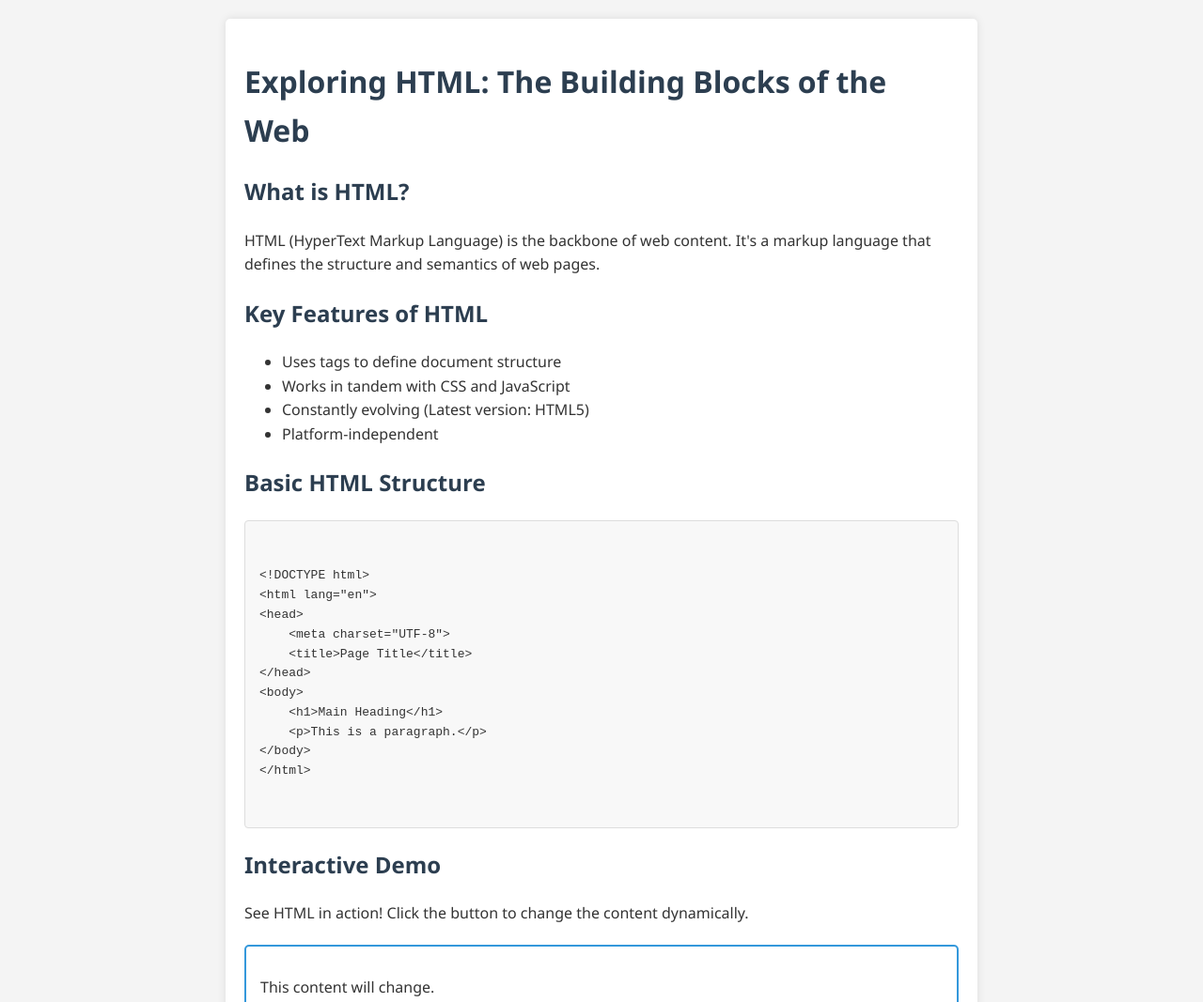
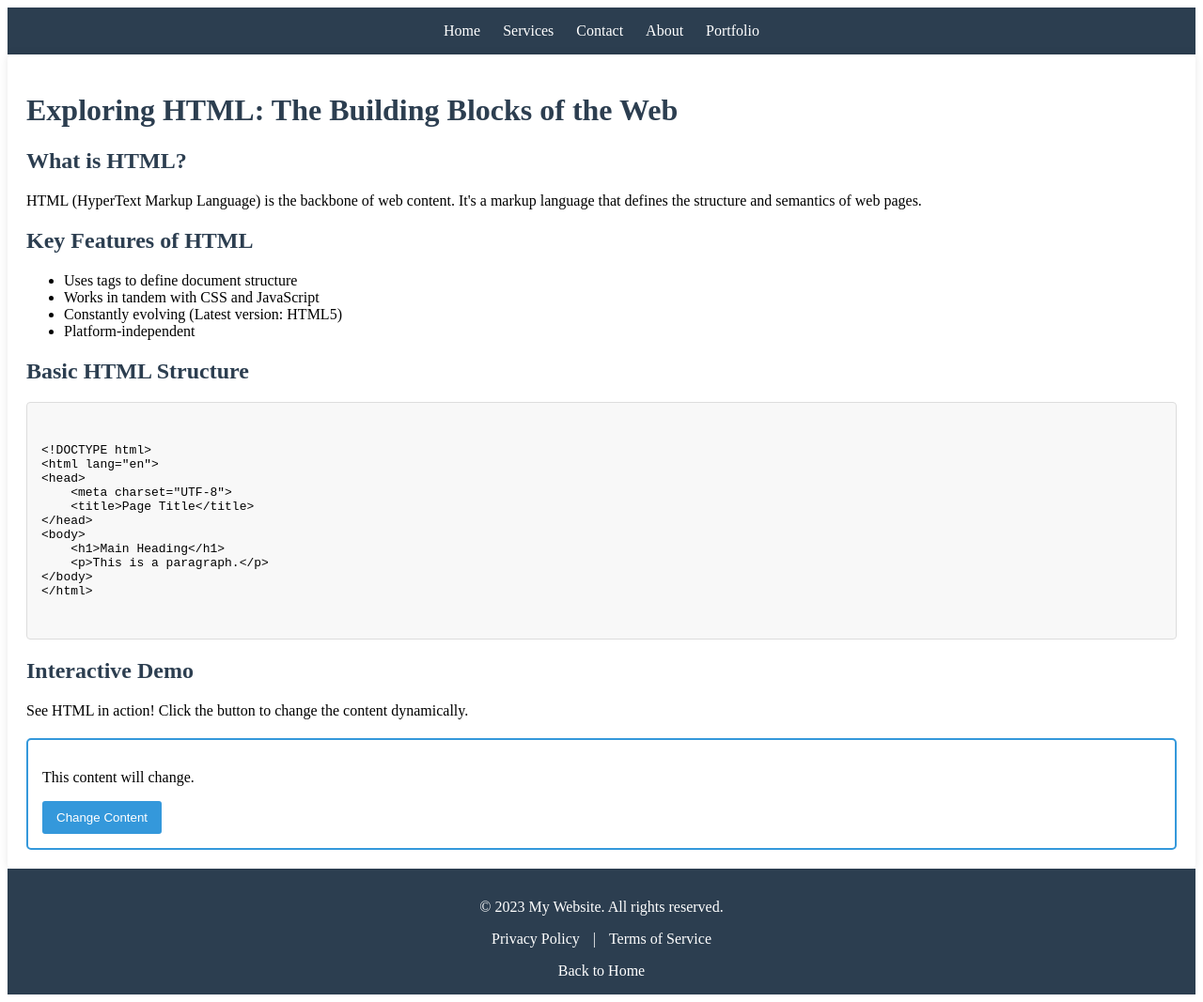
Before and after one commit to Prasad-Bhumkar/projects, a plain HTML site: page my_website/chapters/what_is_html.html in a window 1280 px wide. Shown: the top 1067 px of the page at 94% size. Drawn offline with Linux system fonts and the light colour scheme.

Commit message:
"Added header and footer sections to what_is_html.html, including navigation links and copyright information, and updated CSS styles accordingly."

```diff
--- a/my_website/chapters/what_is_html.html
+++ b/my_website/chapters/what_is_html.html
@@ -4,15 +4,18 @@
     <meta charset="UTF-8">
     <meta name="viewport" content="width=device-width, initial-scale=1.0">
     <title>Exploring HTML: The Building Blocks of the Web</title>
+
     <style>
-        body {
-            font-family: 'Segoe UI', Tahoma, Geneva, Verdana, sans-serif;
-            line-height: 1.6;
-            color: #333;
-            max-width: 800px;
-            margin: 0 auto;
-            padding: 20px;
-            background-color: #f4f4f4;
+        header, footer {
+            background-color: #2c3e50;
+            color: white;
+            text-align: center;
+            padding: 1rem;
+        }
+        header nav a, footer a {
+            color: white;
+            text-decoration: none;
+            margin: 0 10px;
         }
         h1, h2 {
             color: #2c3e50;
@@ -51,6 +54,15 @@
     </style>
 </head>
 <body>
+    <header>
+        <nav>
+            <a href="../index.html">Home</a>
+            <a href="../services.html">Services</a>
+            <a href="../contact.html">Contact</a>
+            <a href="../about.html">About</a>
+            <a href="../portfolio.html">Portfolio</a>
+        </nav>
+    </header>
     <div class="container">
         <h1>Exploring HTML: The Building Blocks of the Web</h1>
 
@@ -97,5 +109,10 @@
             content.style.color = '#e74c3c';
         }
     </script>
+    <footer>
+        <p>&copy; 2023 My Website. All rights reserved.</p>
+        <p><a href="privacy.html">Privacy Policy</a> | <a href="terms.html">Terms of Service</a></p>
+        <a href="../index.html">Back to Home</a>
+    </footer>
 </body>
 </html>
```
